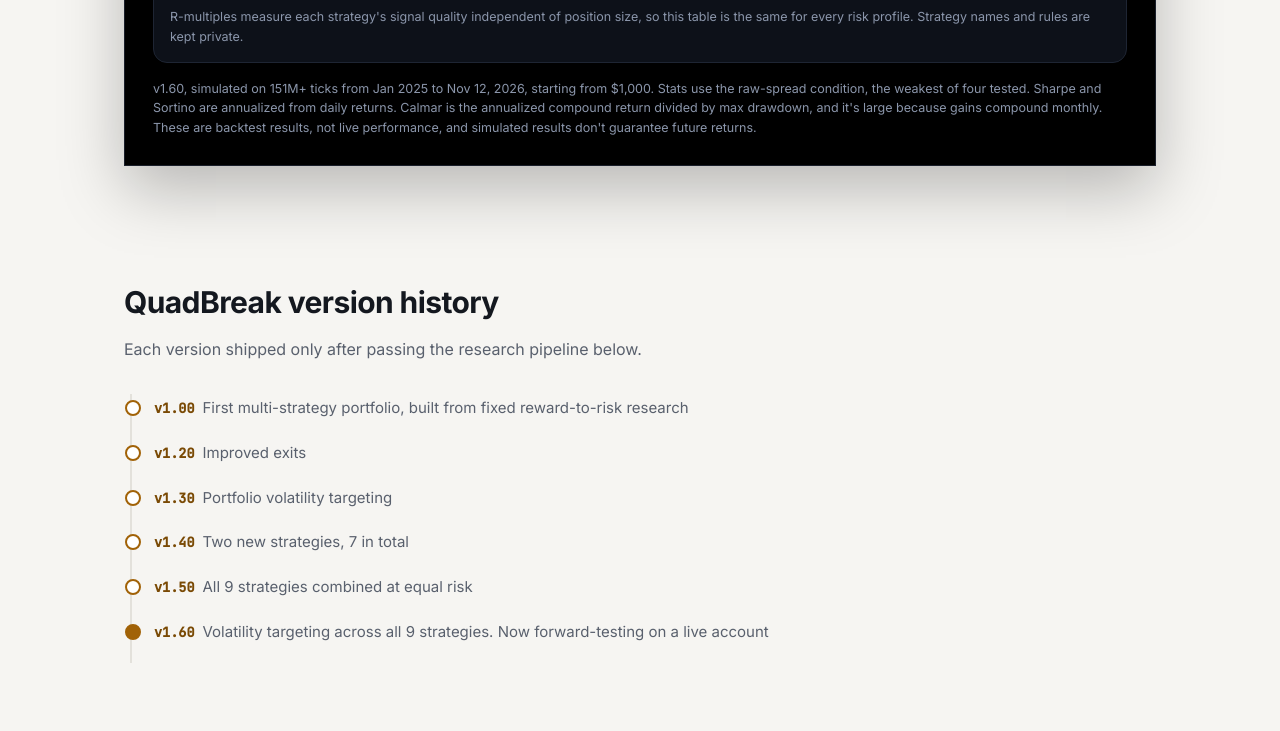
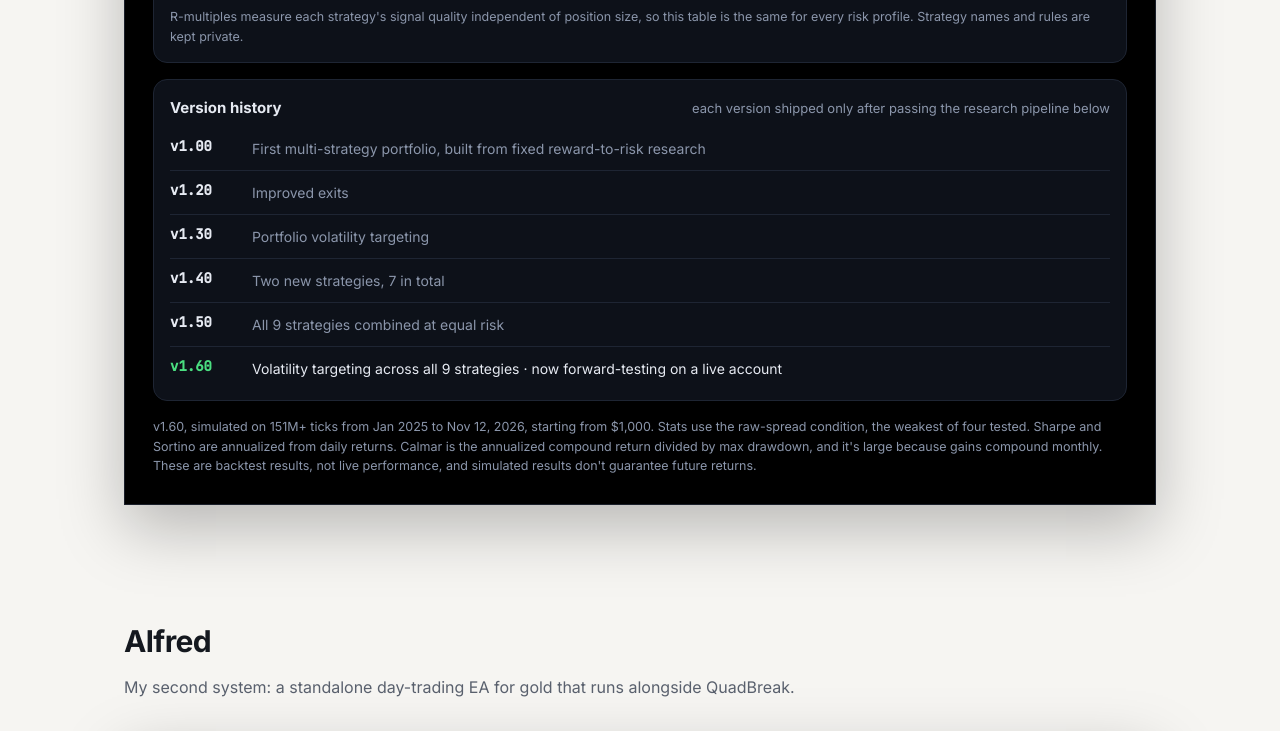
Before and after one commit to Suraporn/quant, a plain HTML site: page home.html in a window 1280 px wide. Shown: the part 3875-4606 px from the top of the page. Drawn offline with Linux system fonts and the light colour scheme.

Commit message:
QuadBreak version history inside its panel
Co-Authored-By: Claude Opus 5.5 <noreply@anthropic.com>
Claude-Session: https://claude.ai/code/session_01UruXyFa6MFQ1Tx7dA4cFeC

```diff
--- a/home.html
+++ b/home.html
@@ -130,20 +130,19 @@
 <p class="muted" style="margin:10px 0 4px;font-size:12.5px">R-multiples measure each strategy's signal quality independent of position size, so this table is the same for every risk profile. Strategy names and rules are kept private.</p>
 </div>
 
+<div class="qb-card" id="versions">
+<div class="qb-card-head"><b>Version history</b><span class="muted">each version shipped only after passing the research pipeline below</span></div>
+<div class="vh">
+<div><b>v1.00</b><span>First multi-strategy portfolio, built from fixed reward-to-risk research</span></div>
+<div><b>v1.20</b><span>Improved exits</span></div>
+<div><b>v1.30</b><span>Portfolio volatility targeting</span></div>
+<div><b>v1.40</b><span>Two new strategies, 7 in total</span></div>
+<div><b>v1.50</b><span>All 9 strategies combined at equal risk</span></div>
+<div class="now"><b>v1.60</b><span>Volatility targeting across all 9 strategies · now forward-testing on a live account</span></div>
+</div>
+</div>
+
 <p class="qb-foot">v1.60, simulated on 151M+ ticks from Jan 2025 to Nov 12, 2026, starting from $1,000. Stats use the raw-spread condition, the weakest of four tested. Sharpe and Sortino are annualized from daily returns. Calmar is the annualized compound return divided by max drawdown, and it's large because gains compound monthly. These are backtest results, not live performance, and simulated results don't guarantee future returns.</p>
-</div>
-</section>
-
-<section id="versions">
-<h2>QuadBreak version history</h2>
-<p class="sub">Each version shipped only after passing the research pipeline below.</p>
-<div class="timeline2">
-<div class="v"><b>v1.00</b><span>First multi-strategy portfolio, built from fixed reward-to-risk research</span></div>
-<div class="v"><b>v1.20</b><span>Improved exits</span></div>
-<div class="v"><b>v1.30</b><span>Portfolio volatility targeting</span></div>
-<div class="v"><b>v1.40</b><span>Two new strategies, 7 in total</span></div>
-<div class="v"><b>v1.50</b><span>All 9 strategies combined at equal risk</span></div>
-<div class="v now"><b>v1.60</b><span>Volatility targeting across all 9 strategies. Now forward-testing on a live account</span></div>
 </div>
 </section>
 
```
